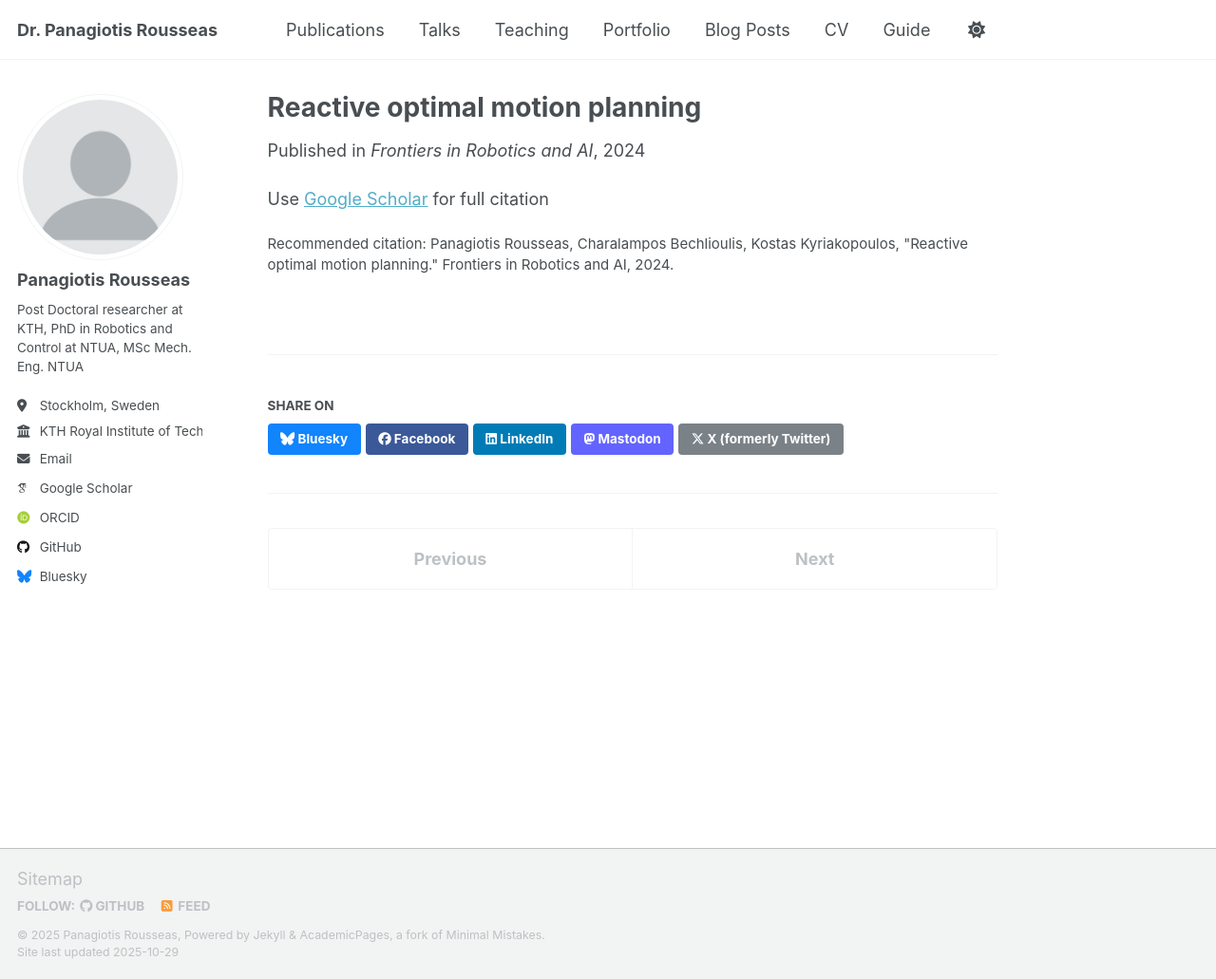
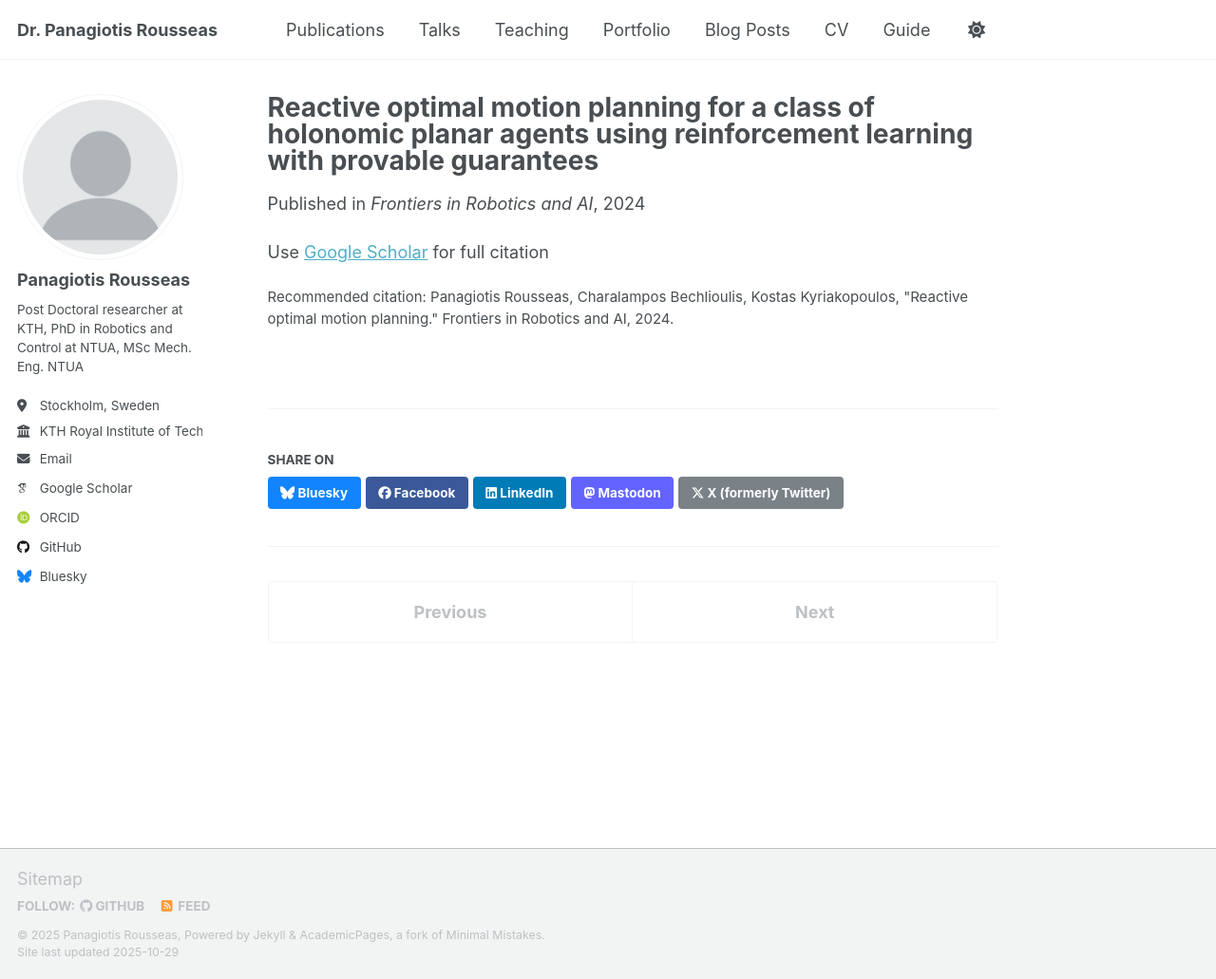
Before and after one commit to panosrousseas/panosrousseas.github.io, a Jekyll site: the page built from _publications/2024-01-01-Reactive-optimal-motion-planning.md, in a window 1280 px wide and 1031 px high. Shown: the whole window at 95% size. Built offline with Jekyll 4.4.1, drawn with Linux system fonts in a browser that asks for light colours; some web fonts are replaced; a script that is not in the unit is left out.

Commit message:
Update 2024-01-01-Reactive-optimal-motion-planning.md

```diff
--- a/_publications/2024-01-01-Reactive-optimal-motion-planning.md
+++ b/_publications/2024-01-01-Reactive-optimal-motion-planning.md
@@ -1,10 +1,11 @@
 ---
-title: "Reactive optimal motion planning"
+title: "Reactive optimal motion planning for a class of holonomic planar agents using reinforcement learning with provable guarantees"
 collection: publications
 category: manuscripts
-permalink: /publication/2024-01-01-Reactive-optimal-motion-planning
+permalink: /publication/2024-01-01-Reactive-optimal-motion-planning-for-a-class-of-holonomic-planar-agents-using-reinforcement-learning-with-provable-guarantees
 date: 2024-01-01
 venue: 'Frontiers in Robotics and AI'
 citation: ' Panagiotis Rousseas,  Charalampos Bechlioulis,  Kostas Kyriakopoulos, &quot;Reactive optimal motion planning.&quot; Frontiers in Robotics and AI, 2024.'
 ---
+
 Use [Google Scholar](https://scholar.google.com/scholar?q=Reactive+optimal+motion+planning){:target="_blank"} for full citation
```
